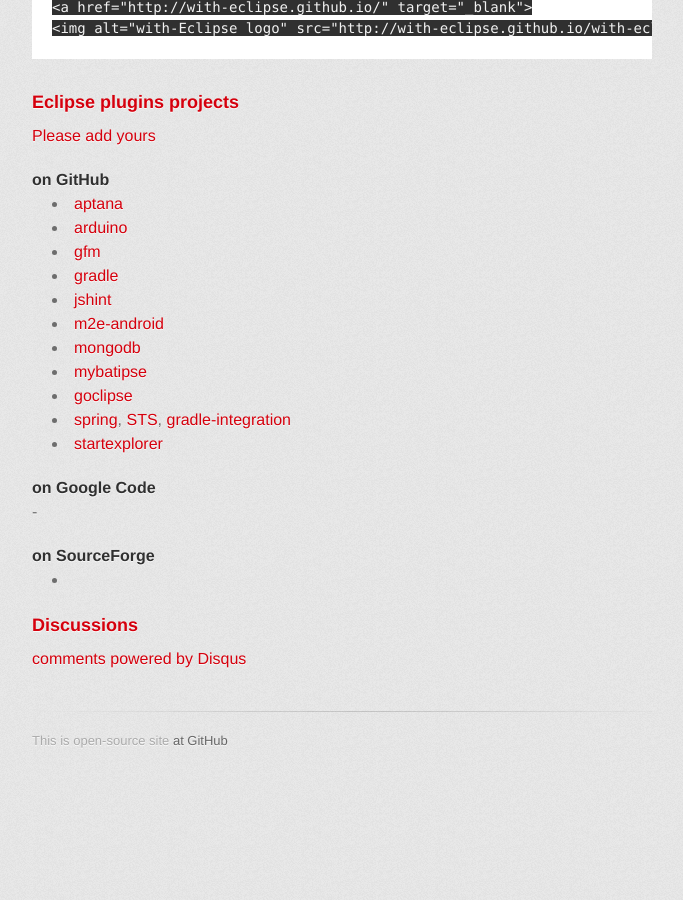
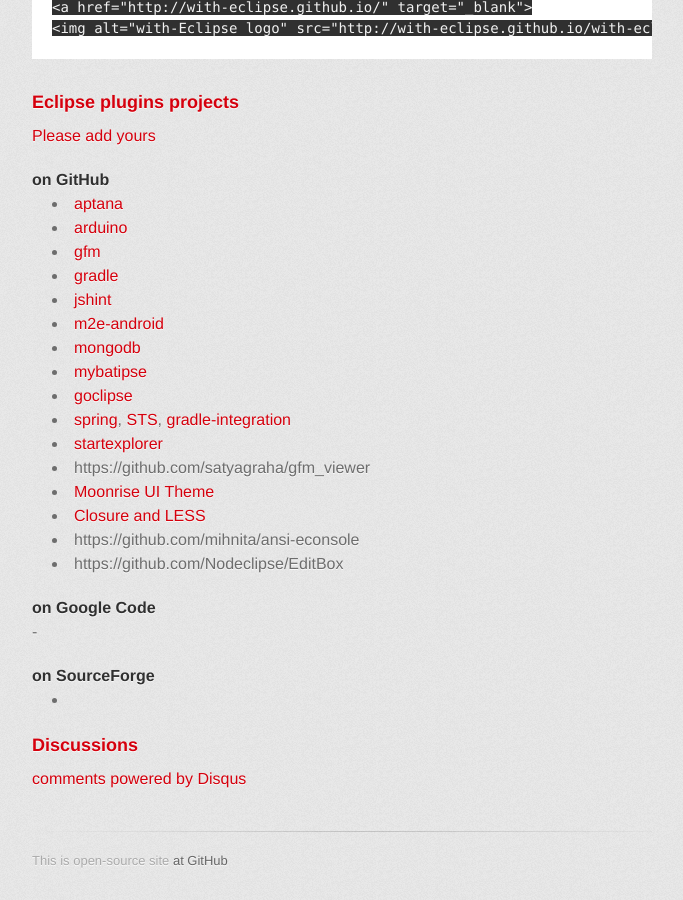
Before and after one commit to with-Eclipse/with-eclipse.github.io, a Jekyll site: the page built from index.md, in a window 1280 px wide and 900 px high, scrolled down 1803 px. Shown: the whole window, without its empty margins (298-981 px from the left). Built offline with Jekyll 4.4.1, drawn with Linux system fonts in a browser that asks for light colours; Markdown is read by kramdown in place of the engine named in the settings; comment, search, counter and statistics services are not loaded; before the commit the page ends 2583 px from its top, so only the background shows below that.

Commit message:
Update index.md

```diff
--- a/index.md
+++ b/index.md
@@ -93,6 +93,11 @@ Just use code snippet below:
 - [spring](?), [STS](https://github.com/spring-projects/eclipse-integration-commons),
  [gradle-integration](https://github.com/spring-projects/eclipse-integration-gradle/)
 - [startexplorer](https://github.com/basti1302/startexplorer/)
+- https://github.com/satyagraha/gfm_viewer
+- [Moonrise UI Theme](https://github.com/guari/eclipse-ui-theme)
+- [Closure and LESS](https://github.com/vtst/ow)
+- https://github.com/mihnita/ansi-econsole
+- https://github.com/Nodeclipse/EditBox
 
 #### on Google Code
 
```
